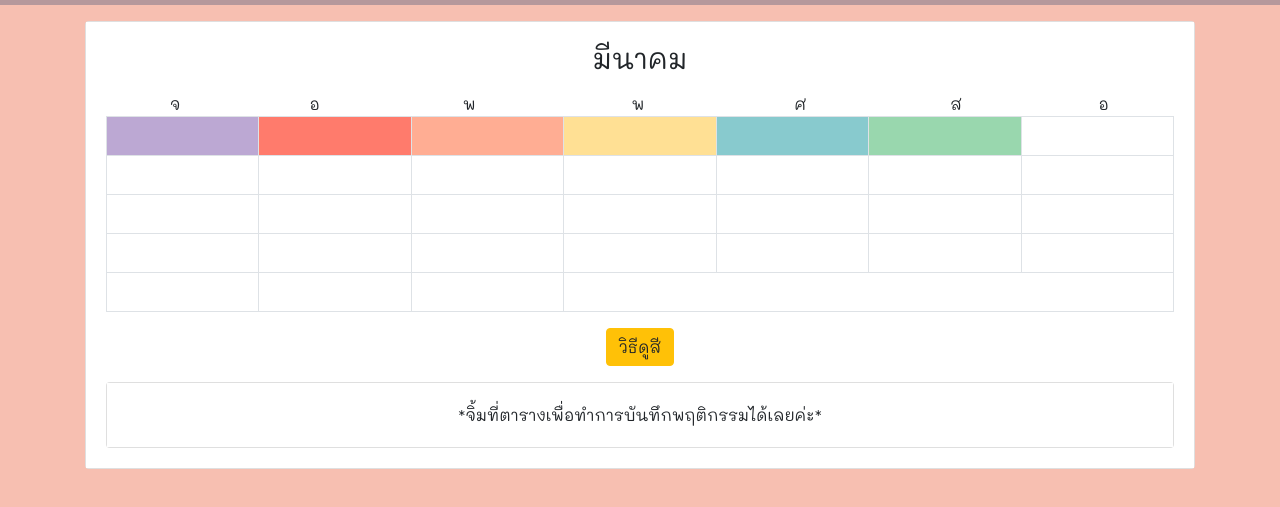
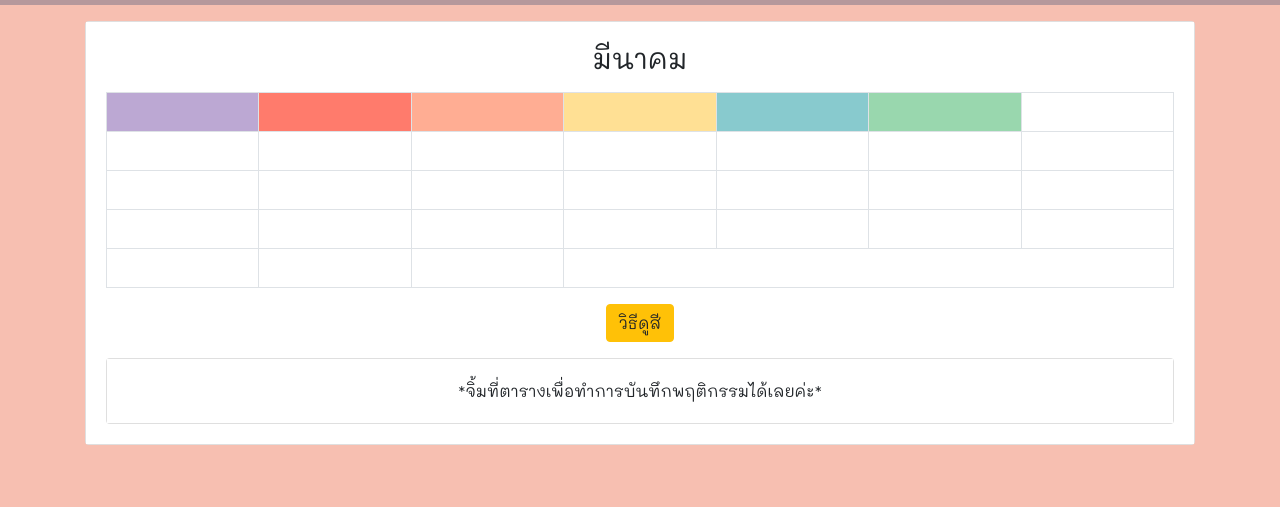
Before and after one commit to chattida/HabiTrack, a plain HTML site: page index.html in a window 1280 px wide. Shown: the part 51-558 px from the top of the page. Drawn offline with Linux system fonts and the light colour scheme.

Commit message:
:alien: Edited Table

```diff
--- a/index.html
+++ b/index.html
@@ -98,19 +98,6 @@
         <div class="card">
             <div class="card-body">
                 <h3 id="monthName" class="text-center mb-3"></h3>
-                <div>
-                    <table class="text-center" style="width: 100%;">
-                        <tr>
-                            <td class="text-center">จ</td>
-                            <td class="text-center">อ</td>
-                            <td class="text-center">พ</td>
-                            <td class="text-center">พ</td>
-                            <td class="text-center">ศ</td>
-                            <td class="text-center">ส</td>
-                            <td class="text-center">อ</td>
-                        </tr>
-                    </table>
-                </div>
                 <div id="table">
                 </div>
                 <div class="text-center">
```
